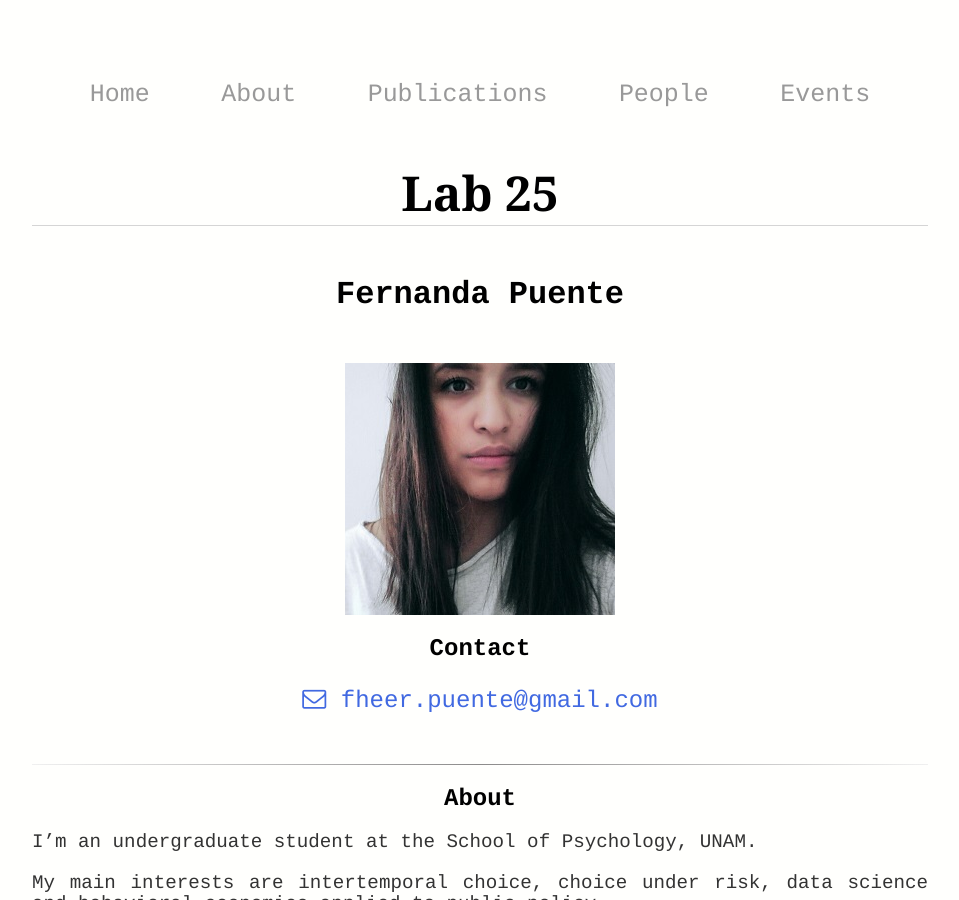
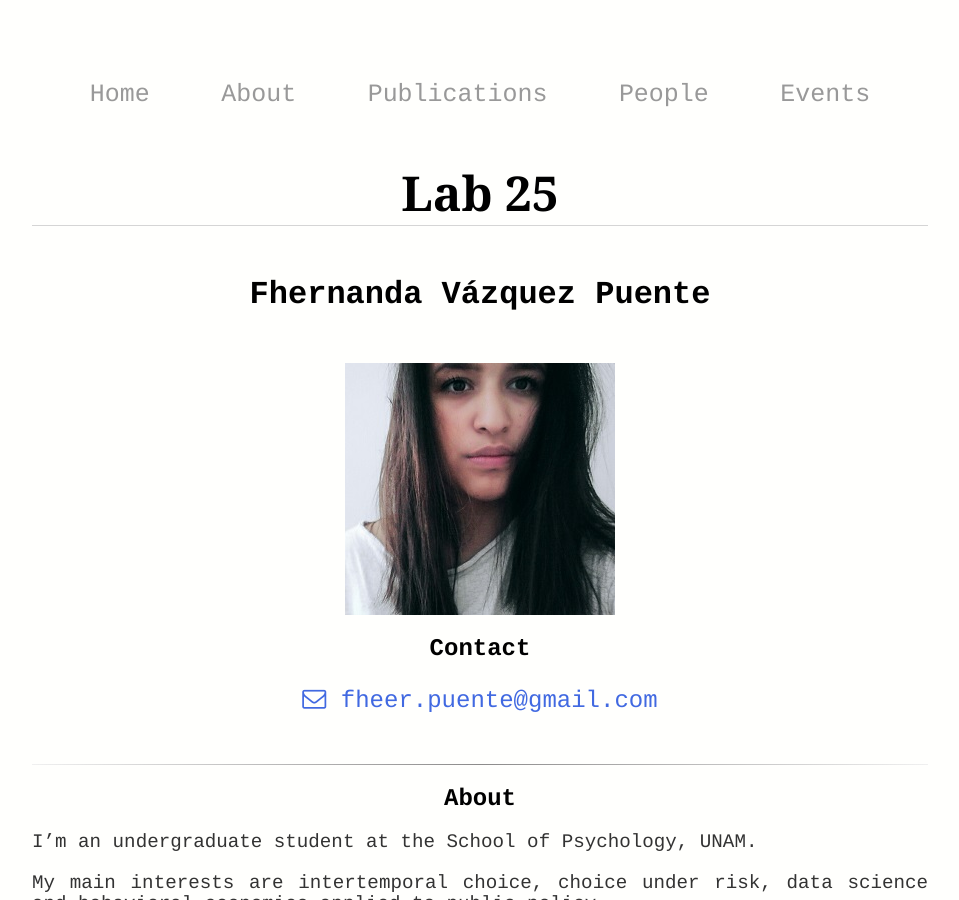
Before and after one commit to BouzasLab25/bouzaslab25.github.io, a Jekyll site: the page built from people/al_Fernanda.html, in a window 1280 px wide and 900 px high. Shown: the whole window, without its empty margins (160-1119 px from the left). Built offline with Jekyll 4.4.1, drawn with Linux system fonts in a browser that asks for light colours.

Commit message:
Update al_Fernanda.html

```diff
--- a/people/al_Fernanda.html
+++ b/people/al_Fernanda.html
@@ -1,10 +1,10 @@
 ---
 layout: perfil
-title: Lab25 Fernanda Puente
+title: Lab25 Fher Vázquez
 
 ---
 
-<h3>Fernanda Puente</h3>
+<h3>Fhernanda Vázquez Puente</h3>
 
 <img class="displayed" src="/images/al_Fernanda.JPG" />
 
```
